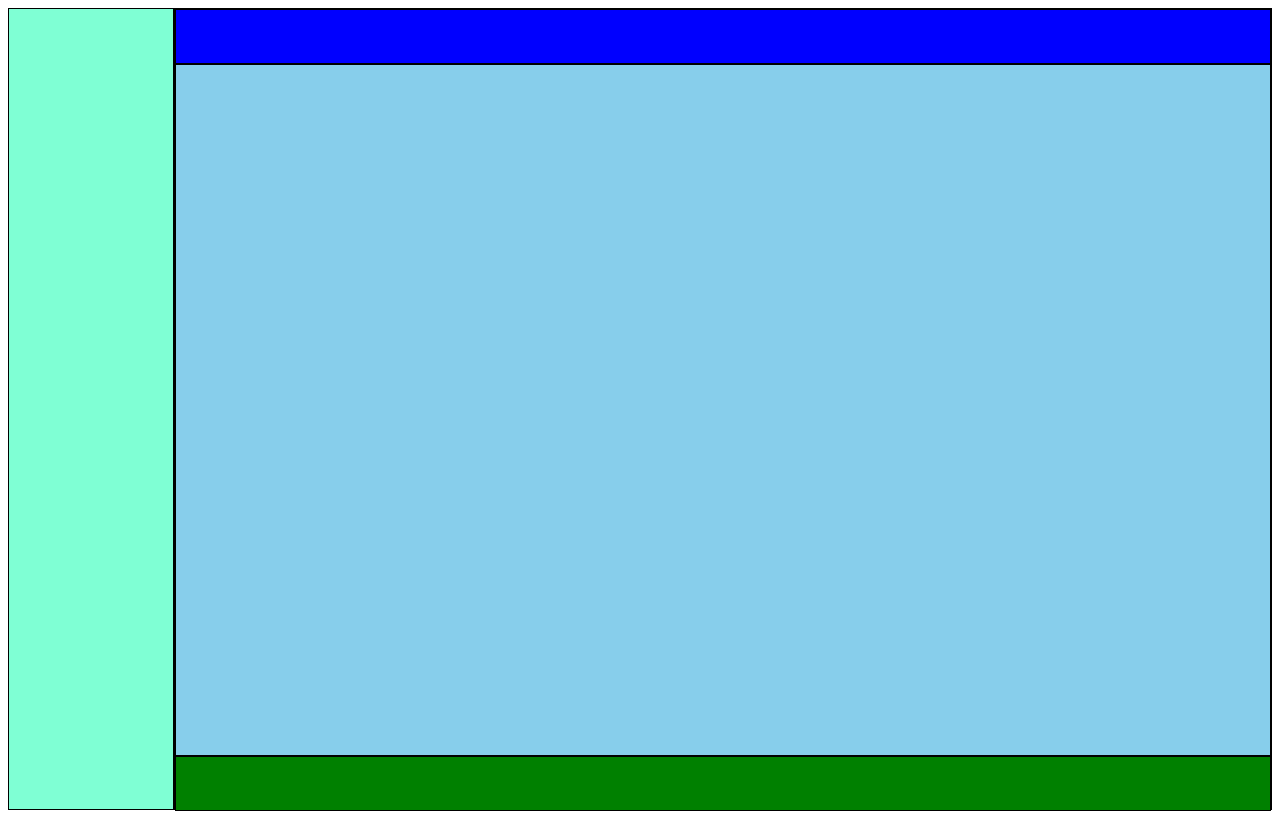
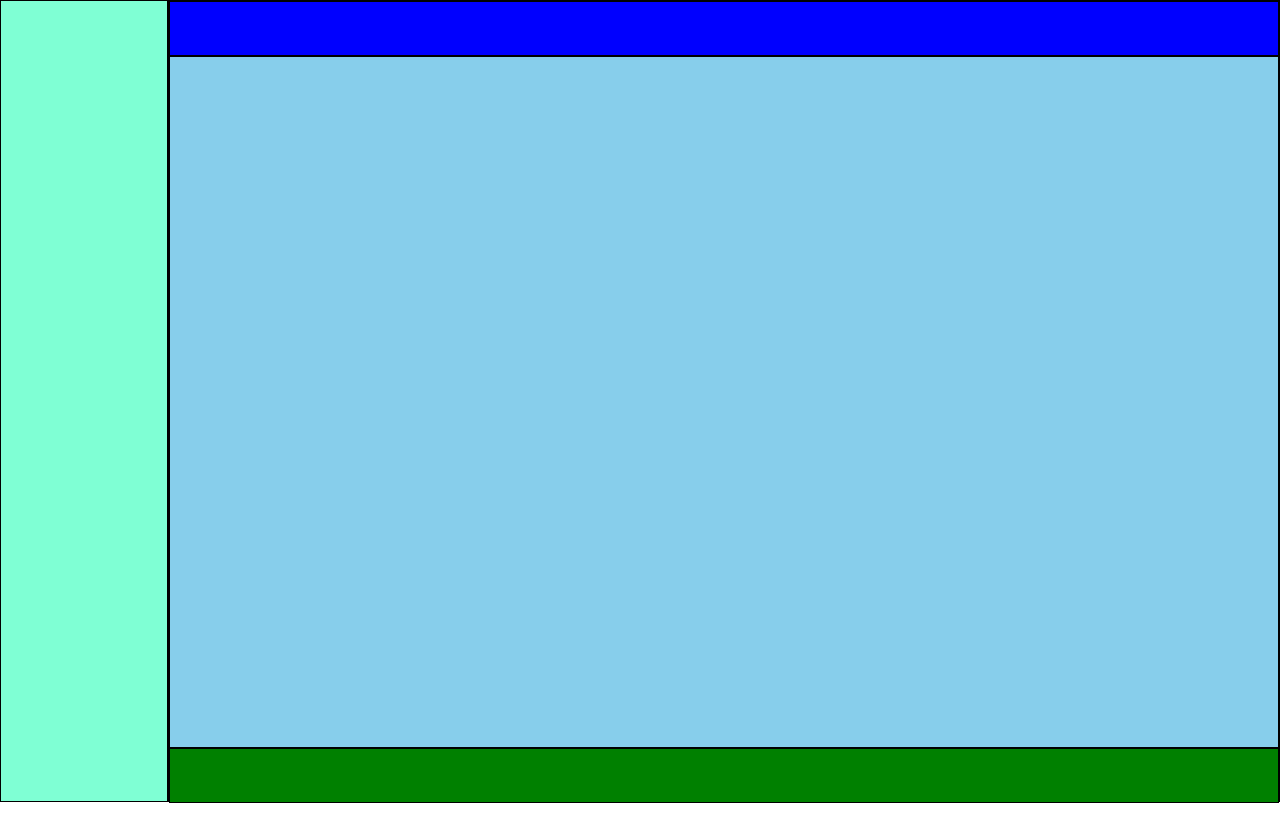
Before and after one commit to yonghyeun/WeatherApp-React, a React (Create React App) app in the folder client/: page / in a window 1280 px wide. Built offline with nearby package versions, Linux system fonts and the light colour scheme.

Commit message:
App styles

```diff
--- /dev/null
+++ b/client/src/App.css
@@ -0,0 +1,10 @@
+/* TODO CSS 손보기 */
+
+* {
+  margin: 0px;
+  padding: 0px;
+}
+
+div {
+  box-sizing: border-box;
+}
--- a/client/src/App.js
+++ b/client/src/App.js
@@ -1,4 +1,5 @@
 import DashboardPage from './pages/DashboardPage';
+import './App.css';
 
 const App = () => {
   return <DashboardPage />;
```
Also changed, not shown: 1 other file (tests, documents, lock files or other folders).
